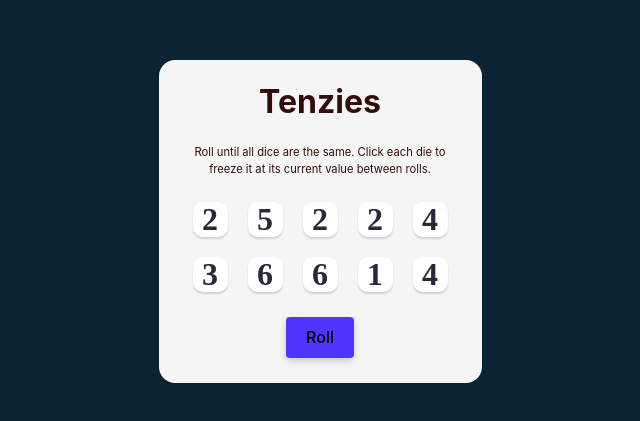
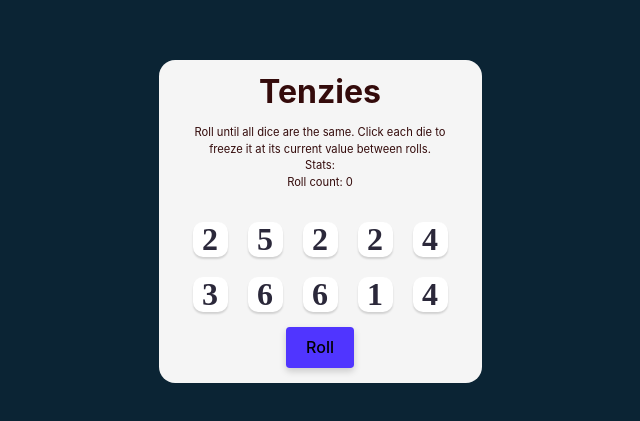
Before and after one commit to Rolzix/tenzies, a React (Vite) app: page / in a window 1280 px wide. Shown: the part 179-600 px from the top of the page, without its empty margins (320-960 px from the left). Built offline with nearby package versions, Linux system fonts and the light colour scheme.

Commit message:
Added stats: Best luck, fastest game.

```diff
--- a/src/App.jsx
+++ b/src/App.jsx
@@ -3,6 +3,9 @@ import Dice from "./components/Die.jsx";
 import { nanoid } from "nanoid";
 import Confetti from "react-confetti";
 import "./App.css";
+
+let startTime = new Date().getTime();
+let endTime = Infinity;
 
 function App() {
   function allNewDice() {
@@ -16,6 +19,17 @@ function App() {
 
   const [dice, setDice] = useState(allNewDice());
   const [tenzies, setTenzies] = useState(false);
+  const [count, setCount] = useState(0);
+  const [highScores, setHighScores] = useState(
+    JSON.parse(localStorage.getItem("highScores")) || {
+      highScore: Infinity.toString(),
+      bestTime: Infinity.toString(),
+    }
+  );
+
+  useEffect(() => {
+    localStorage.setItem("highScores", JSON.stringify(highScores));
+  }, [highScores]);
 
   useEffect(() => {
     let allHeld = true;
@@ -30,8 +44,24 @@ function App() {
       }
     }
     if (allHeld && allSame) {
+      endTime = new Date().getTime();
+      let time = endTime - startTime;
+      // convert time to seconds
+      time = Math.floor(time / 1000);
+      if (time < highScores.bestTime) {
+        setHighScores((oldScores) => {
+          return { ...oldScores, bestTime: time };
+        });
+        console.log("New best time!");
+      }
       setTenzies(true);
       console.log("You won!");
+      if (count < highScores.highScore) {
+        setHighScores((oldScores) => {
+          return { ...oldScores, highScore: count };
+        });
+        console.log("New high score!");
+      }
     } else {
       setTenzies(false);
     }
@@ -60,6 +90,7 @@ function App() {
   });
 
   function roll() {
+    setCount(count + 1);
     setDice((oldDice) => {
       let newDice = oldDice.map((die) => {
         if (!die.isHeld) {
@@ -70,8 +101,10 @@ function App() {
       return newDice;
     });
     if (tenzies) {
-      console.log("new dice");
+      console.log("new dice!");
       setDice(allNewDice());
+      setCount(0);
+      startTime = new Date().getTime();
     }
   }
 
@@ -82,7 +115,17 @@ function App() {
           <h1>Tenzies</h1>
           <p className="instructions">
             Roll until all dice are the same. Click each die to freeze it at its
-            current value between rolls.
+            current value between rolls. <br />
+            Stats:
+            <br /> Roll count: {count}
+            {<br></br>}
+            {highScores.highScore < Infinity ? (
+              <>Best luck: {highScores.highScore} rolls</>
+            ) : null}
+            <br />
+            {highScores.bestTime < Infinity ? (
+              <>Fastest game: {highScores.bestTime} seconds</>
+            ) : null}
           </p>
           <div className="dice">{diceElements}</div>
           <button className="button--roll" onClick={roll}>
```
